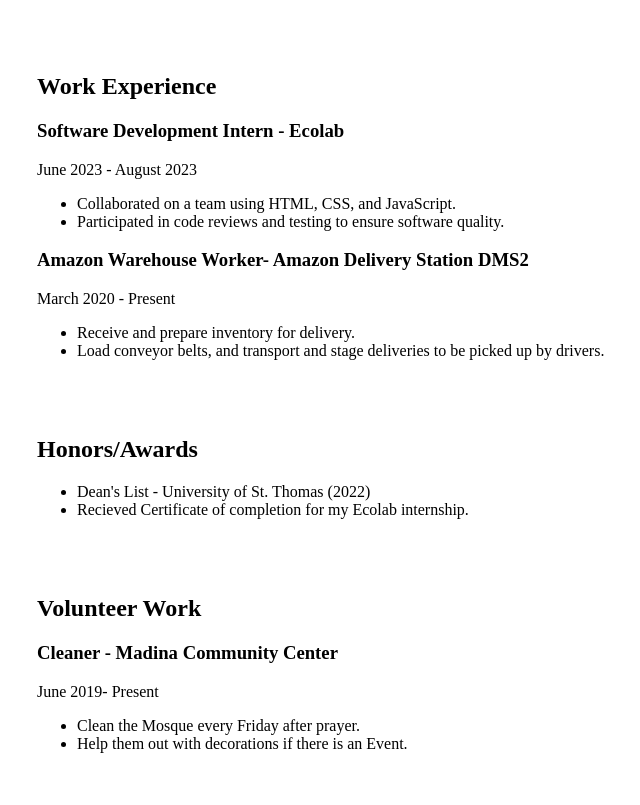
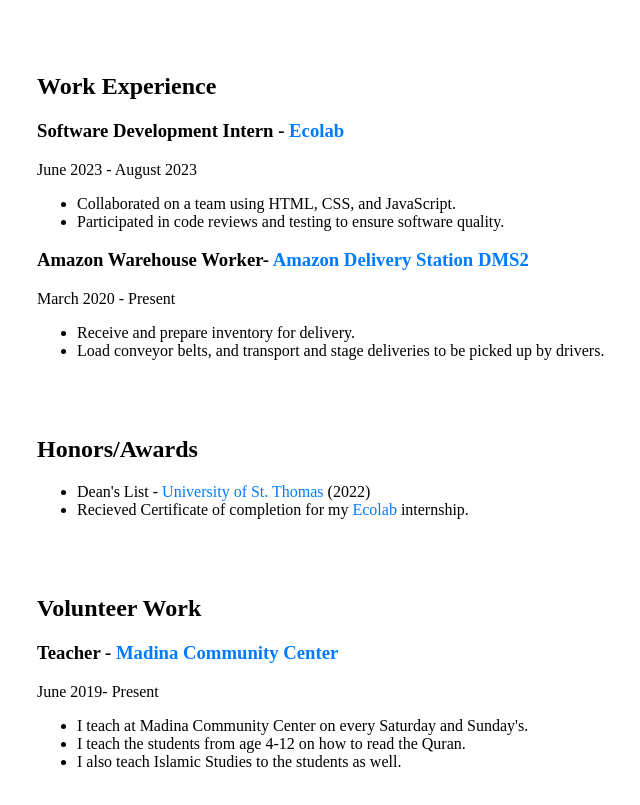
Before and after one commit to nur05869/nur05869.github.io, a plain HTML site: page resume.html in a window 1280 px wide. Shown: the part 485-1290 px from the top of the page, without its empty margins (11-651 px from the left). Drawn offline with Linux system fonts and the light colour scheme.

Commit message:
my fourth file upload

```diff
--- a/resume.html
+++ b/resume.html
@@ -32,13 +32,13 @@
     </section>
     <section class="experience">
         <h2>Work Experience</h2>
-        <h3>Software Development Intern - Ecolab</h3>
+        <h3>Software Development Intern - <a href="https://jobs.ecolab.com/college-programs/engineering/research-and-development/" target="_blank">Ecolab</a></h3>
         <p>June 2023 - August 2023</p>
         <ul>
             <li>Collaborated on a team  using HTML, CSS, and JavaScript.</li>
             <li>Participated in code reviews and testing to ensure software quality.</li>
         </ul>
-        <h3>Amazon Warehouse Worker- Amazon Delivery Station DMS2</h3>
+        <h3>Amazon Warehouse Worker- <a href="https://hiring.amazon.com/jobDetail/en-US/Amazon-Delivery-Station-Warehouse-Associate/Eagan/a0R4U00000EPICgUAP#/jobDetail?jobId=a0R4U00000EPICgUAP&locale=en-US&seoIndex=1"target="_blank">Amazon Delivery Station DMS2</a></h3>
         <p>March 2020 - Present</p>
         <ul>
             <li>Receive and prepare inventory for delivery.</li>
@@ -48,17 +48,18 @@
     <section class="awards">
         <h2>Honors/Awards</h2>
         <ul>
-            <li>Dean's List - University of St. Thomas (2022)</li>
-            <li>Recieved Certificate of completion for my Ecolab internship.</li>
+            <li>Dean's List - <a href="https://stthomas.edu" target="_blank"> University of St. Thomas </a> (2022)</li>
+            <li>Recieved Certificate of completion for my <a href="https://jobs.ecolab.com/college-programs/engineering/research-and-development/" target="_blank"> Ecolab</a> internship.</li>
         </ul>
     </section>
     <section class="Volunteering">
         <h2>Volunteer Work</h2>
-        <h3>Cleaner - Madina Community Center</h3>
+        <h3>Teacher - <a href="http://www.madinacentermn.com" target="_blank">Madina Community Center</a></h3>
         <p>June 2019- Present</p>
         <ul>
-            <li>Clean the Mosque every Friday after prayer.</li>
-            <li>Help them out with decorations if there is an Event.</li>
+            <li>I teach at Madina Community Center on every Saturday and Sunday's.</li>
+            <li>I teach the students from age 4-12 on how to read the Quran.</li>
+            <li>I also teach Islamic Studies to the students as well.</li>
         </ul>
     </section>
 </body>
```
